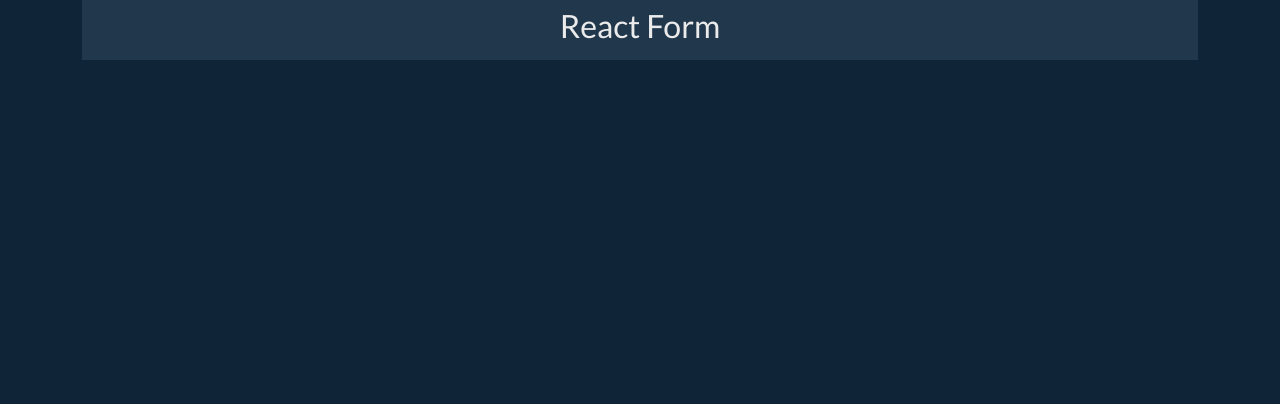
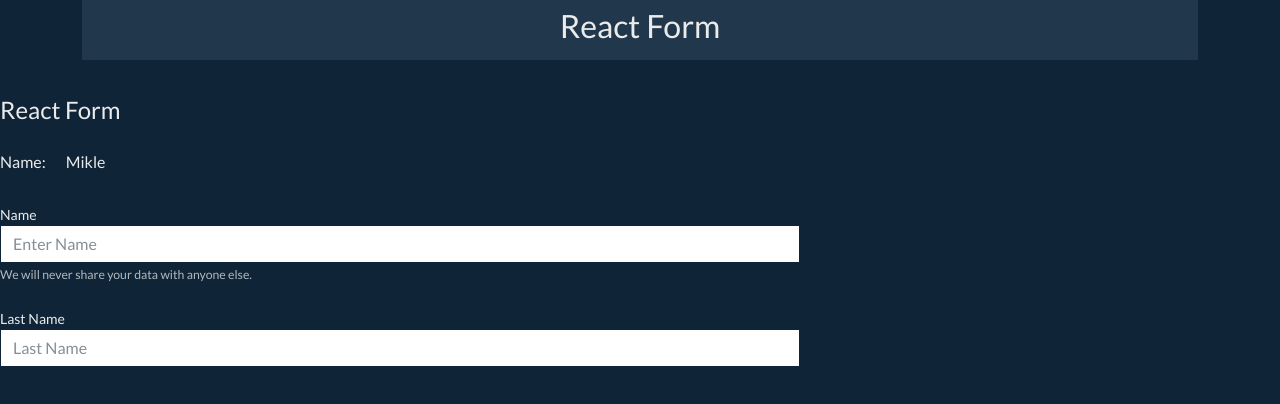
Before and after one commit to maksguido1987/React-Form, a React app: page / in a window 1280 px wide. Shown: the top 404 px of the page. Built offline with nearby package versions, Linux system fonts and the light colour scheme.

Commit message:
feat: add name last name input

```diff
--- a/src/components/Form/Form.tsx
+++ b/src/components/Form/Form.tsx
@@ -2,7 +2,47 @@ import React, { FC } from 'react';
 import './form.scss';
 
 const Form: FC = () => {
-  return <form />;
+  return (
+    <form className="form">
+      <fieldset>
+        <legend>React Form</legend>
+        <div className="form-group">
+          <label htmlFor="staticName" className="col-sm-2 col-form-label example-label">
+            Name:
+            <div className="col-sm-10">
+              <input type="text" className="form-control-plaintext" id="staticName" value="Mikle" />
+            </div>
+          </label>
+        </div>
+        <div className="form-group">
+          <label htmlFor="exampleInputName" className="form-label mt-3">
+            Name
+            <input
+              type="text"
+              className="form-control"
+              id="exampleInputName"
+              aria-describedby="emailHelp"
+              placeholder="Enter Name"
+            />
+            <small id="emailHelp" className="form-text text-muted">
+              We will never share your data with anyone else.
+            </small>
+          </label>
+        </div>
+        <div className="form-group">
+          <label htmlFor="exampleInputLastName" className="form-label mt-3">
+            Last Name
+            <input
+              type="text"
+              className="form-control"
+              id="exampleInputLastName"
+              placeholder="Last Name"
+            />
+          </label>
+        </div>
+      </fieldset>
+    </form>
+  );
 };
 
 export default Form;
--- a/src/components/Form/form.scss
+++ b/src/components/Form/form.scss
@@ -0,0 +1,14 @@
+.form {
+  width: 100%;
+  max-width: 800px;
+}
+.form-label {
+  width: 100%;
+}
+.example-label {
+  display: flex;
+  align-items: center;
+}
+.form-control-plaintext {
+  margin: 0 0 0 20px !important;
+}
--- a/src/components/Main/Main.tsx
+++ b/src/components/Main/Main.tsx
@@ -1,7 +1,12 @@
 import React, { FC } from 'react';
+import Form from '../Form/Form';
 
 const Main: FC = () => {
-  return <main className="main" />;
+  return (
+    <main className="main">
+      <Form />
+    </main>
+  );
 };
 
 export default Main;
```
